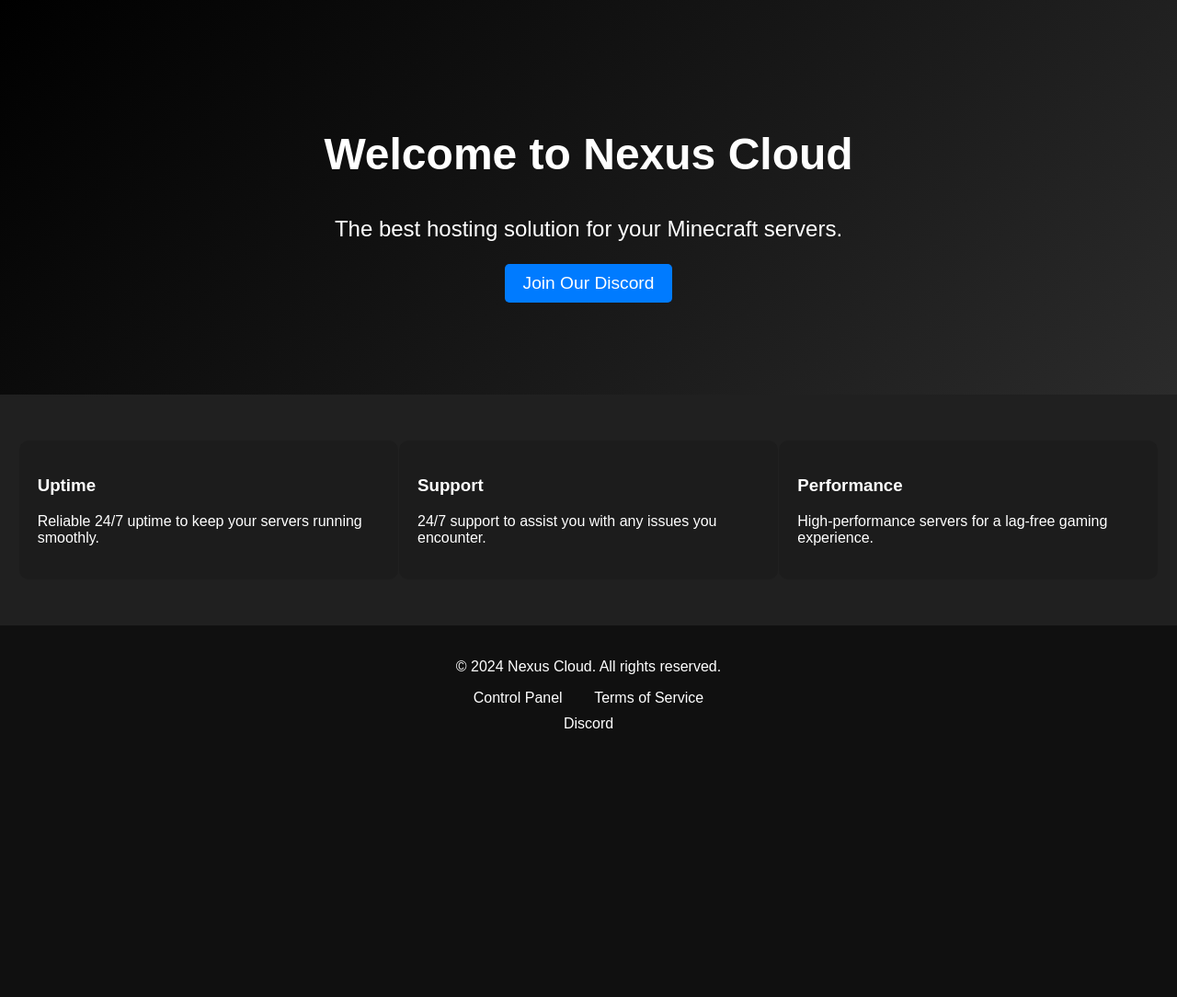
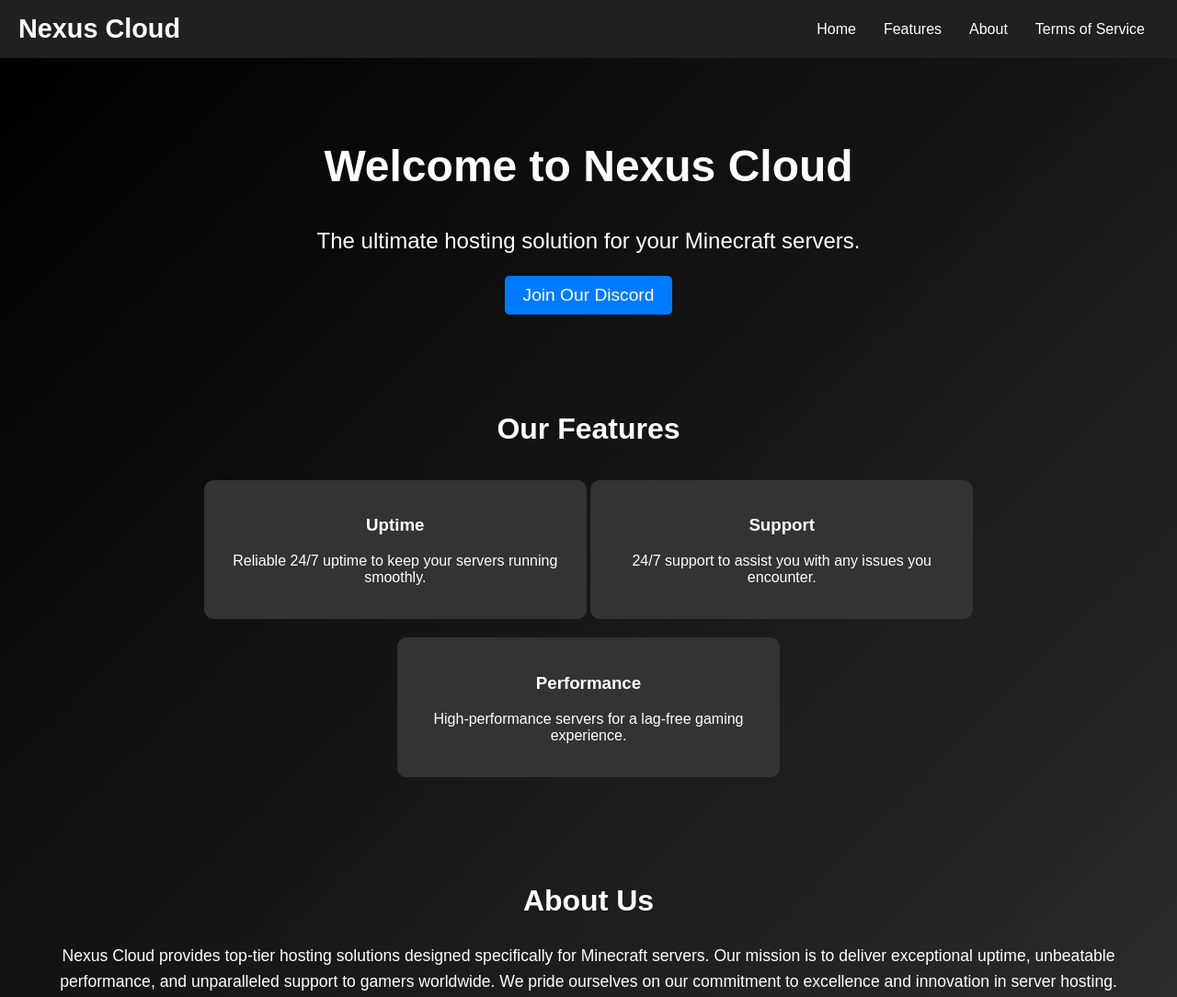
Before and after one commit to appuzlota123/home.nexuscloud, a plain HTML site: page index.html in a window 1280 px wide. Shown: the top 1084 px of the page at 92% size. Before the commit the page ends 826 px from the top, so only its background shows below. Drawn offline with Linux system fonts and the light colour scheme.

Commit message:
Add files via upload

```diff
--- a/index.html
+++ b/index.html
@@ -7,15 +7,26 @@
   <link rel="stylesheet" href="styles.css">
 </head>
 <body>
-  <!-- Hero Section -->
-  <section class="hero-section">
+  <!-- Header -->
+  <header class="header">
+    <div class="logo">Nexus Cloud</div>
+    <nav class="nav">
+      <a href="#hero" class="nav-link">Home</a>
+      <a href="#features" class="nav-link">Features</a>
+      <a href="#about" class="nav-link">About</a>
+      <a href="./terms-of-service/index.html" class="nav-link">Terms of Service</a>
+    </nav>
+  </header>
+
+  <!-- Hero Section with All Content -->
+  <section id="hero" class="hero-section">
+    <div class="hero-content">
       <h1 class="animated-title">Welcome to Nexus Cloud</h1>
-    <p class="animated-description">The best hosting solution for your Minecraft servers.</p>
-    <a href="https://discord.gg/your-discord-link" class="cta-button">Join Our Discord</a>
-  </section>
-
-  <!-- Features Section -->
-  <section id="features" class="features">
+      <p class="animated-description">The ultimate hosting solution for your Minecraft servers.</p>
+      <a href="https://discord.gg/s9EstPtSxR" class="cta-button">Join Our Discord</a>
+    </div>
+    <div class="features">
+      <h2>Our Features</h2>
       <div class="feature-card">
         <h3>Uptime</h3>
         <p>Reliable 24/7 uptime to keep your servers running smoothly.</p>
@@ -28,17 +39,32 @@
         <h3>Performance</h3>
         <p>High-performance servers for a lag-free gaming experience.</p>
       </div>
+    </div>
+    <div class="about">
+      <h2>About Us</h2>
+      <p>Nexus Cloud provides top-tier hosting solutions designed specifically for Minecraft servers. Our mission is to deliver exceptional uptime, unbeatable performance, and unparalleled support to gamers worldwide. We pride ourselves on our commitment to excellence and innovation in server hosting.</p>
+      <p>With years of experience in the industry, we understand the needs of gamers and server administrators. Our team is dedicated to ensuring that your gaming experience is smooth, enjoyable, and hassle-free.</p>
+    </div>
+    <div class="contact">
+      <h2>Contact Us</h2>
+      <p>If you have any questions or need support, feel free to reach out to us:</p>
+      <ul>
+        <li>Email: <a href="mailto:support@nexuscloud.com">support.nexuscloud@gmail.com</a></li>
+      </ul>
+    </div>
   </section>
 
   <!-- Footer -->
   <footer class="footer">
+    <div class="footer-content">
       <p>&copy; 2024 Nexus Cloud. All rights reserved.</p>
       <div class="footer-links">
-      <a href="https://yourpanel.link" class="footer-link">Control Panel</a>
-      <a href="/terms-of-service/index.html" class="footer-link">Terms of Service</a>
+        <a href="https://game.panel.nexuscloud.run.place/" class="footer-link">Control Panel</a>
+        <a href="./terms-of-service/index.html" class="footer-link">Terms of Service</a>
       </div>
       <div class="social-media">
-      <a href="https://discord.gg/your-discord-link" class="social-icon">Discord</a>
+        <a href="https://discord.gg/s9EstPtSxR" class="social-icon">Discord</a>
+      </div>
     </div>
   </footer>
 </body>
--- a/styles.css
+++ b/styles.css
@@ -3,42 +3,60 @@
     margin: 0;
     font-family: 'Arial', sans-serif;
     color: #ffffff;
-    background: #101010;
+    background: #000000;
   }
 
-  /* Hero Section */
+  /* Header */
+  .header {
+    background: #202020;
+    padding: 15px 20px;
+    display: flex;
+    justify-content: space-between;
+    align-items: center;
+  }
+
+  .logo {
+    font-size: 1.8rem;
+    font-weight: bold;
+  }
+
+  .nav {
+    display: flex;
+  }
+
+  .nav-link {
+    color: #ffffff;
+    text-decoration: none;
+    margin: 0 15px;
+    font-size: 1rem;
+  }
+
+  .nav-link:hover {
+    color: #007bff;
+  }
+
+  /* Hero Section with All Content */
   .hero-section {
-    background: linear-gradient(135deg, #000000, #2b2b2b);
+    background: linear-gradient(135deg, #000000, #333333);
     color: #ffffff;
     text-align: center;
-    padding: 100px 20px;
+    padding: 50px 20px;
     position: relative;
     overflow: hidden;
   }
 
-  .hero-section::before {
-    content: '';
-    position: absolute;
-    top: 0;
-    left: 0;
-    width: 100%;
-    height: 100%;
-    background: url('animated-background.gif') no-repeat center center;
-    background-size: cover;
-    opacity: 0.2;
-    z-index: 0;
+  .hero-content {
+    margin-bottom: 50px;
   }
 
   .animated-title {
     font-size: 3rem;
     animation: fadeIn 2s ease-in-out;
-    z-index: 1;
   }
 
   .animated-description {
     font-size: 1.5rem;
     animation: fadeIn 2s ease-in-out 0.5s;
-    z-index: 1;
   }
 
   .cta-button {
@@ -51,38 +69,57 @@
     border-radius: 5px;
     text-decoration: none;
     transition: background-color 0.3s;
-    z-index: 1;
   }
 
   .cta-button:hover {
     background-color: #0056b3;
   }
 
-  @keyframes fadeIn {
-    from { opacity: 0; }
-    to { opacity: 1; }
+  .features, .about, .contact {
+    padding: 30px 20px;
+    margin: 20px 0;
   }
 
-  /* Features Section */
-  .features {
-    display: flex;
-    justify-content: space-around;
-    padding: 50px 20px;
-    background: #202020;
+  .features h2, .about h2, .contact h2 {
+    font-size: 2rem;
   }
 
   .feature-card {
-    background: #1c1c1c;
+    background: #333333;
     color: #ffffff;
     padding: 20px;
     border-radius: 10px;
-    transition: transform 0.3s, box-shadow 0.3s;
-    width: 30%;
+    margin: 10px 0;
+    display: inline-block;
+    width: calc(33% - 20px);
   }
 
   .feature-card:hover {
     transform: scale(1.05);
-    box-shadow: 0 4px 8px rgba(0, 0, 0, 0.5);
+    box-shadow: 0 8px 16px rgba(0, 0, 0, 0.7);
+  }
+
+  .about p, .contact p, .contact ul {
+    font-size: 1.1rem;
+    line-height: 1.6;
+  }
+
+  .contact ul {
+    list-style: none;
+    padding: 0;
+  }
+
+  .contact li {
+    margin: 10px 0;
+  }
+
+  .contact a {
+    color: #007bff;
+    text-decoration: none;
+  }
+
+  .contact a:hover {
+    text-decoration: underline;
   }
 
   /* Footer */
@@ -91,6 +128,12 @@
     color: #ffffff;
     text-align: center;
     padding: 20px;
+  }
+
+  .footer-content {
+    display: flex;
+    flex-direction: column;
+    align-items: center;
   }
 
   .footer-links {
```
Lines whose indentation alone changed are shown as unchanged.
